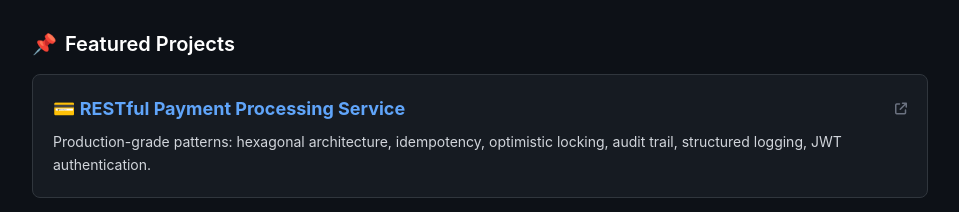
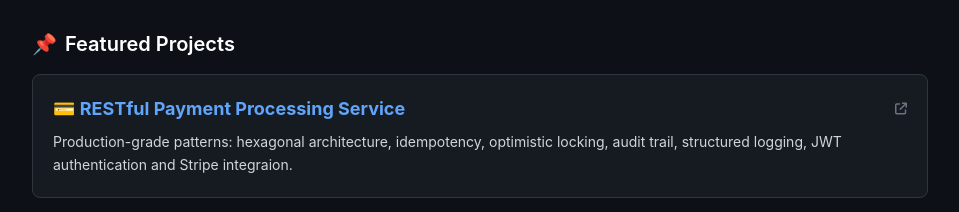
Before and after one commit to NAIIIK/NAIIIK.github.io, a plain HTML site: page index.html in a window 1280 px wide. Shown: the part 5523-5735 px from the top of the page, without its empty margins (160-1119 px from the left). Drawn offline with nearby package versions, Linux system fonts and the light colour scheme.

Commit message:
Add Stripe integration to project description

```diff
--- a/index.html
+++ b/index.html
@@ -132,7 +132,7 @@
             <i class="fa-solid fa-arrow-up-right-from-square text-xs text-gray-500 group-hover:text-blue-400"></i>
           </div>
           <p class="text-gray-300 text-sm leading-relaxed">
-            Production-grade patterns: hexagonal architecture, idempotency, optimistic locking, audit trail, structured logging, JWT authentication.
+            Production-grade patterns: hexagonal architecture, idempotency, optimistic locking, audit trail, structured logging, JWT authentication and Stripe integraion.
           </p>
         </a>
 
```
